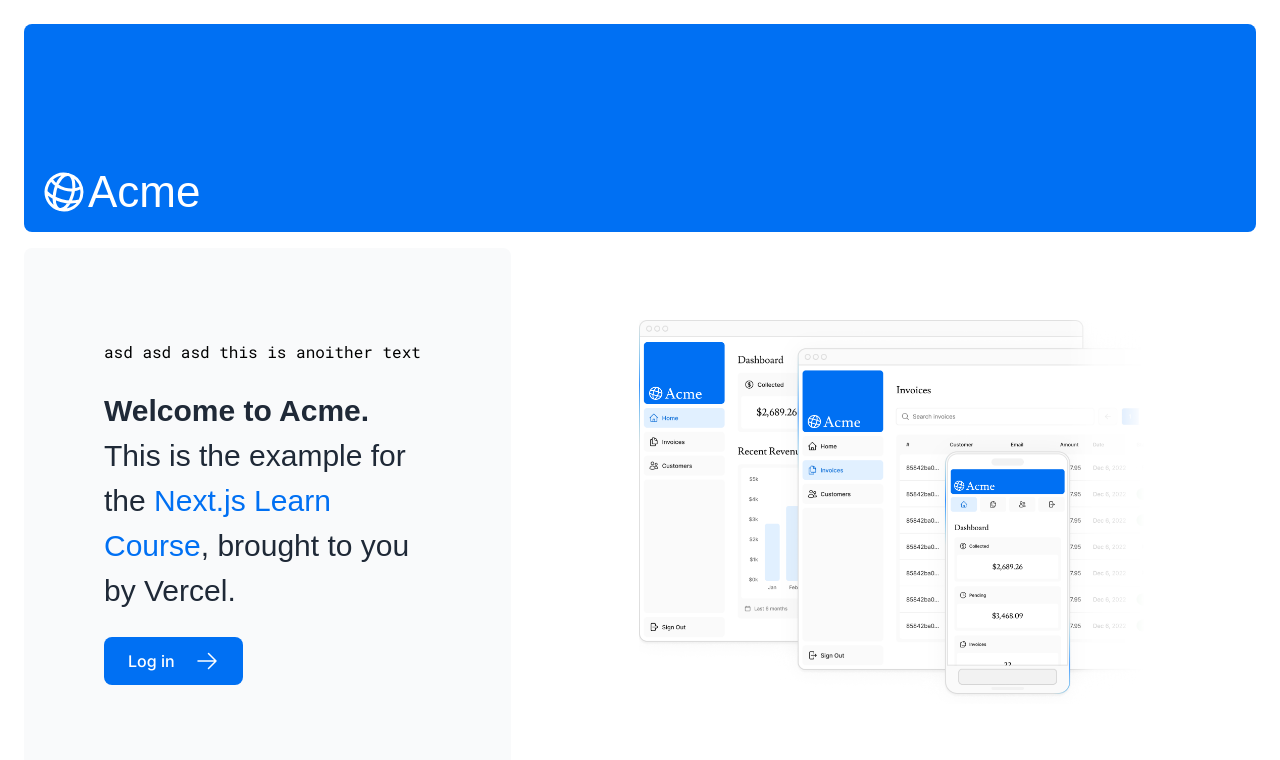
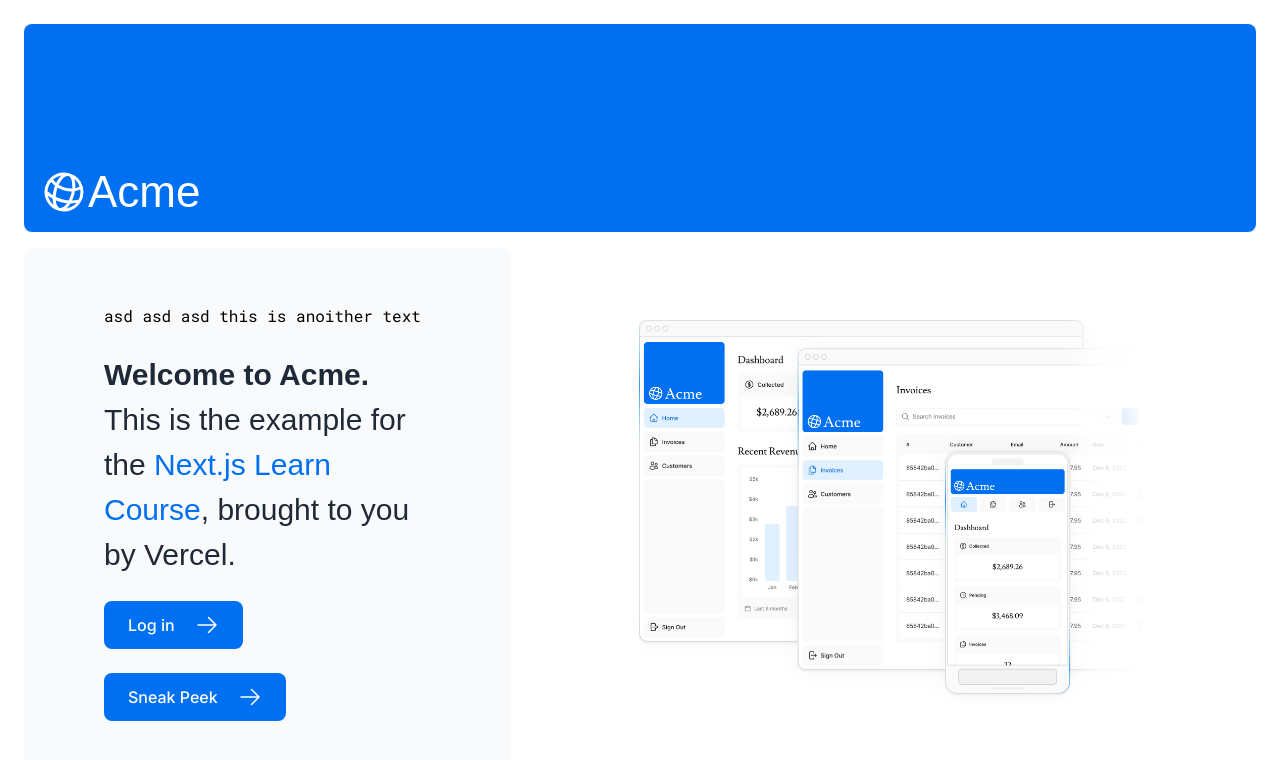
Before and after one commit to valeriubosn/nextjs-dashboard, a Next.js app: page / in a window 1280 px wide. Shown: the top 760 px of the page. Built offline with nearby package versions, Linux system fonts and the light colour scheme; a web font is replaced by a local one.

Commit message:
Latest Invoices

```diff
--- a/app/dashboard/page.tsx
+++ b/app/dashboard/page.tsx
@@ -2,10 +2,11 @@ import { Card } from '@/app/ui/dashboard/cards';
 import RevenueChart from '@/app/ui/dashboard/revenue-chart';
 import LatestInvoices from '@/app/ui/dashboard/latest-invoices';
 import { lusitana } from '@/app/ui/fonts';
-import { fetchRevenue } from '@/app/lib/data';
+import { fetchRevenue, fetchLatestInvoices } from '@/app/lib/data';
 
 export default async function Page() {
   const revenue = await fetchRevenue();
+  const latestInvoices = await fetchLatestInvoices();
   return (
     <main>
       <h1 className={`${lusitana.className} mb-4 text-xl md:text-2xl`}>
@@ -22,8 +23,8 @@ export default async function Page() {
         /> */}
       </div>
       <div className="mt-6 grid grid-cols-1 gap-6 md:grid-cols-4 lg:grid-cols-8">
-        {/* <RevenueChart revenue={revenue}  /> */}
-        {/* <LatestInvoices latestInvoices={latestInvoices} /> */}
+        <RevenueChart revenue={revenue} />
+        <LatestInvoices latestInvoices={latestInvoices} />
       </div>
     </main>
   );
--- a/app/page.tsx
+++ b/app/page.tsx
@@ -31,6 +31,12 @@ export default function Page() {
           >
             <span>Log in</span> <ArrowRightIcon className="w-5 md:w-6" />
           </Link>
+          <Link
+            href="/dashboard"
+            className="flex items-center gap-5 self-start rounded-lg bg-blue-500 px-6 py-3 text-sm font-medium text-white transition-colors hover:bg-blue-400 md:text-base"
+          >
+            <span>Sneak Peek</span> <ArrowRightIcon className="w-5 md:w-6" />
+          </Link>
         </div>
         <div className="flex items-center justify-center p-6 md:w-3/5 md:px-28 md:py-12">
           {/* Add Hero Images Here */}
--- a/app/ui/dashboard/revenue-chart.tsx
+++ b/app/ui/dashboard/revenue-chart.tsx
@@ -17,11 +17,11 @@ export default async function RevenueChart({
   const chartHeight = 350;
   // NOTE: comment in this code when you get to this point in the course
 
-  // const { yAxisLabels, topLabel } = generateYAxis(revenue);
+  const { yAxisLabels, topLabel } = generateYAxis(revenue);
 
-  // if (!revenue || revenue.length === 0) {
-  //   return <p className="mt-4 text-gray-400">No data available.</p>;
-  // }
+  if (!revenue || revenue.length === 0) {
+    return <p className="mt-4 text-gray-400">No data available.</p>;
+  }
 
   return (
     <div className="w-full md:col-span-4">
@@ -30,8 +30,8 @@ export default async function RevenueChart({
       </h2>
       {/* NOTE: comment in this code when you get to this point in the course */}
 
-      {/* <div className="rounded-xl bg-gray-50 p-4">
-        <div className="sm:grid-cols-13 mt-0 grid grid-cols-12 items-end gap-2 rounded-md bg-white p-4 md:gap-4">
+      <div className="rounded-xl bg-gray-50 p-4">
+        <div className="mt-0 grid grid-cols-12 items-end gap-2 rounded-md bg-white p-4 sm:grid-cols-13 md:gap-4">
           <div
             className="mb-6 hidden flex-col justify-between text-sm text-gray-400 sm:flex"
             style={{ height: `${chartHeight}px` }}
@@ -59,7 +59,7 @@ export default async function RevenueChart({
           <CalendarIcon className="h-5 w-5 text-gray-500" />
           <h3 className="ml-2 text-sm text-gray-500 ">Last 12 months</h3>
         </div>
-      </div> */}
+      </div>
     </div>
   );
 }
```
